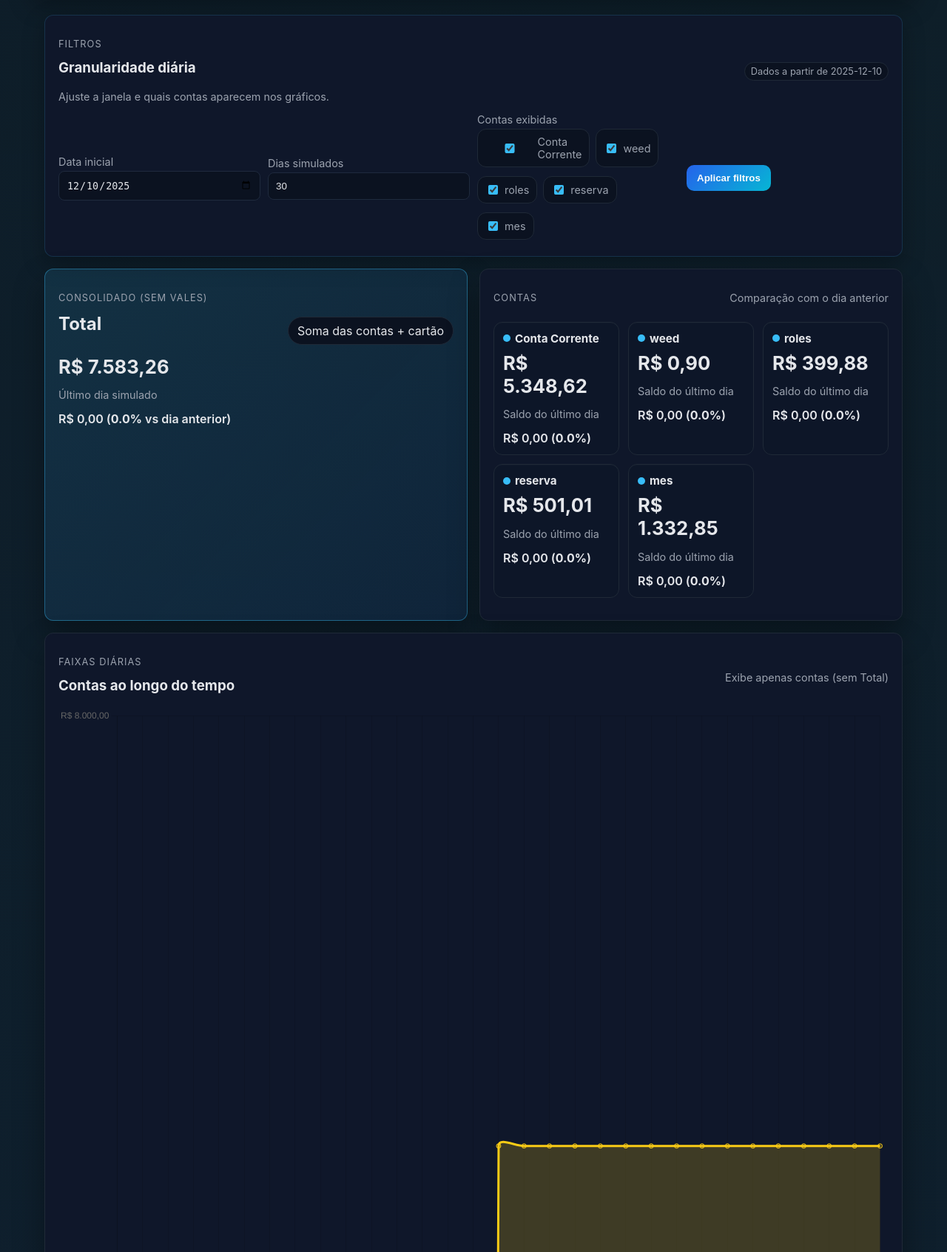
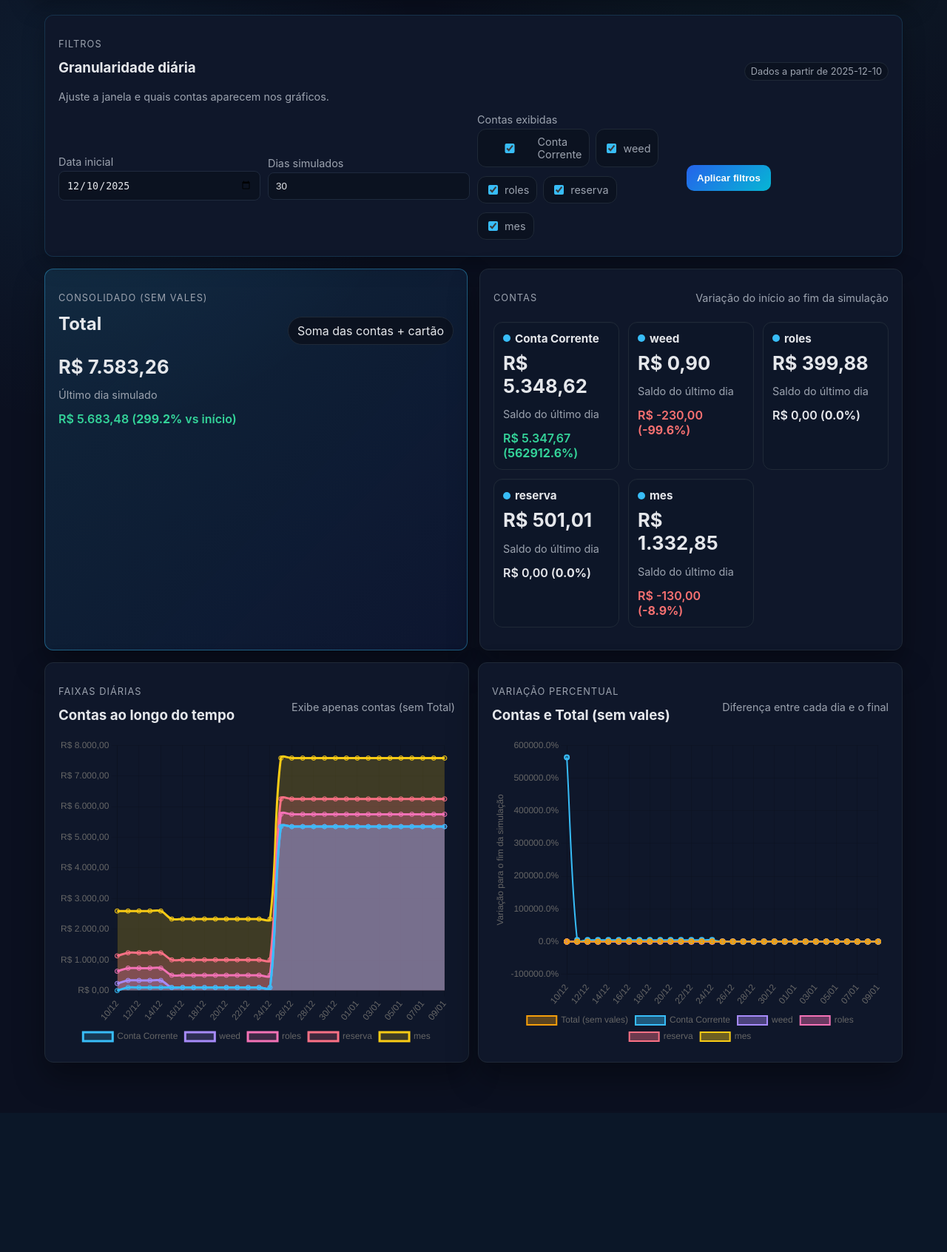
Before and after one commit to GloedenJoao/traking_spending, a FastAPI app: page /dashboard in a window 1280 px wide. Shown: the part 211-1903 px from the top of the page at 74% size. After the commit the page ends 1677 px from the top, so only its background shows below. Run offline with FastAPI, Linux system fonts and the light colour scheme; data comes from the database, SQL or seed files in the repository.

Commit message:
Align dashboard percentages with simulation end

```diff
--- a/app/main.py
+++ b/app/main.py
@@ -234,14 +234,13 @@ async def dashboard(
 
     for acc in accounts:
         balances = [row["accounts"].get(acc.id, 0.0) for row in rows]
-        changes = [None]
-        for idx in range(1, len(balances)):
-            prev = balances[idx - 1]
-            curr = balances[idx]
-            if prev == 0:
+        final_value = balances[-1] if balances else 0.0
+        changes = []
+        for current in balances:
+            if current == 0:
                 changes.append(None)
             else:
-                changes.append(((curr - prev) / abs(prev)) * 100)
+                changes.append(((final_value - current) / abs(current)) * 100)
         account_series.append({
             "id": acc.id,
             "name": acc.name,
@@ -253,32 +252,31 @@ async def dashboard(
     for row in rows:
         total_values.append(sum(row["accounts"].values()) + row["credit_card"])
 
-    total_changes = [None]
-    for idx in range(1, len(total_values)):
-        prev = total_values[idx - 1]
-        curr = total_values[idx]
-        if prev == 0:
+    total_final = total_values[-1] if total_values else 0.0
+    total_changes = []
+    for current in total_values:
+        if current == 0:
             total_changes.append(None)
         else:
-            total_changes.append(((curr - prev) / abs(prev)) * 100)
+            total_changes.append(((total_final - current) / abs(current)) * 100)
 
     summary_cards = []
     for series in account_series:
         latest = series["balances"][-1] if series["balances"] else 0.0
-        prev = series["balances"][-2] if len(series["balances"]) > 1 else None
-        delta = latest - prev if prev is not None else None
-        delta_pct = ((latest - prev) / abs(prev) * 100) if prev not in (None, 0) else None
+        first = series["balances"][0] if series["balances"] else None
+        delta = latest - first if first is not None else None
+        delta_pct = ((latest - first) / abs(first) * 100) if first not in (None, 0) else None
         summary_cards.append(
             {
                 "name": series["name"],
                 "latest": latest,
-                "prev": prev,
+                "prev": first,
                 "delta": delta,
                 "delta_pct": delta_pct,
             }
         )
 
-    total_prev = total_values[-2] if len(total_values) > 1 else None
+    total_prev = total_values[0] if total_values else None
     total_delta = total_values[-1] - total_prev if total_prev is not None else None
     total_delta_pct = ((total_values[-1] - total_prev) / abs(total_prev) * 100) if total_prev not in (None, 0) else None
 
--- a/static/style.css
+++ b/static/style.css
@@ -56,6 +56,11 @@ h1, h2, h3 {
 .grid {
   display: grid;
   gap: 12px;
+}
+
+.grid.charts {
+  grid-template-columns: repeat(auto-fit, minmax(320px, 1fr));
+  align-items: stretch;
 }
 
 .grid.two {
@@ -324,3 +329,15 @@ nav a.active { color: var(--text); font-weight: 700; }
 
 .delta.positive { color: var(--positive); }
 .delta.negative { color: var(--negative); }
+
+.chart-container {
+  position: relative;
+  width: 100%;
+  height: clamp(260px, 36vw, 420px);
+  overflow: hidden;
+}
+
+.chart-container canvas {
+  width: 100% !important;
+  height: 100% !important;
+}
--- a/templates/dashboard.html
+++ b/templates/dashboard.html
@@ -67,7 +67,7 @@
           {% if total_summary.delta is not none %}
             {{ total_summary.delta|brl }}
             {% if total_summary.delta_pct is not none %}
-              (<strong>{{ '%.1f' % total_summary.delta_pct }}%</strong> vs dia anterior)
+              (<strong>{{ '%.1f' % total_summary.delta_pct }}%</strong> vs início)
             {% else %}
               (sem comparação)
             {% endif %}
@@ -80,7 +80,7 @@
       <div class="card">
         <div class="section-title">
           <p class="eyebrow">Contas</p>
-          <span class="muted">Comparação com o dia anterior</span>
+          <span class="muted">Variação do início ao fim da simulação</span>
         </div>
         <div class="stat-grid">
           {% for card in summary_cards %}
@@ -107,7 +107,7 @@
       </div>
     </div>
 
-    <div class="grid">
+    <div class="grid charts">
       <div class="card">
         <div class="section-title">
           <div>
@@ -116,7 +116,9 @@
           </div>
           <span class="muted">Exibe apenas contas (sem Total)</span>
         </div>
-        <canvas id="accountBands" height="220"></canvas>
+        <div class="chart-container">
+          <canvas id="accountBands"></canvas>
+        </div>
       </div>
 
       <div class="card">
@@ -125,9 +127,11 @@
             <p class="eyebrow">Variação percentual</p>
             <h3>Contas e Total (sem vales)</h3>
           </div>
-          <span class="muted">Comparação dia contra dia anterior</span>
+          <span class="muted">Diferença entre cada dia e o final</span>
         </div>
-        <canvas id="percentChanges" height="220"></canvas>
+        <div class="chart-container">
+          <canvas id="percentChanges"></canvas>
+        </div>
       </div>
     </div>
   </div>
@@ -243,7 +247,7 @@
             callbacks: {
               label: (ctx) => {
                 const value = ctx.parsed?.y ?? 0;
-                return `${ctx.dataset.label}: ${value.toFixed(1)}%`;
+                return `${ctx.dataset.label}: ${value.toFixed(1)}% vs fim`;
               },
             }
           }
@@ -253,7 +257,7 @@
             ticks: {
               callback: (value) => `${value.toFixed(1)}%`,
             },
-            title: { display: true, text: 'Variação vs dia anterior' },
+            title: { display: true, text: 'Variação para o fim da simulação' },
           },
         },
       },
```
